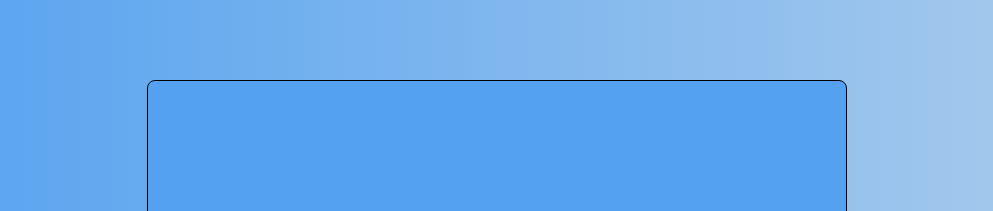
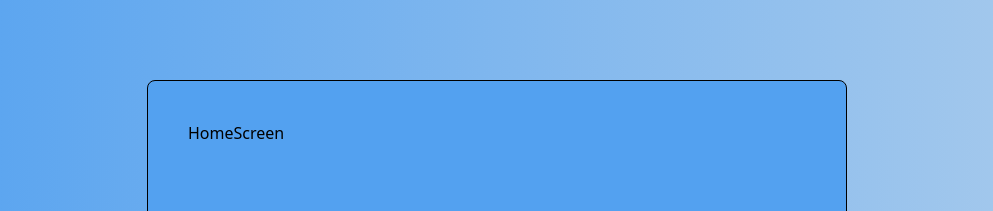
Before and after one commit to Stewie154/pokedex, a React (Create React App) app: page / in a window 1280 px wide. Shown: the top 211 px of the page, without its empty margins (143-1136 px from the left). Built offline with nearby package versions, Linux system fonts and the light colour scheme.

Commit message:
installed react-router-dom and set up routes for HomeScreen & PokemonScreen

```diff
--- a/package.json
+++ b/package.json
@@ -10,6 +10,7 @@
     "react": "^18.2.0",
     "react-dom": "^18.2.0",
     "react-redux": "^8.0.2",
+    "react-router-dom": "^6.3.0",
     "react-scripts": "5.0.1",
     "web-vitals": "^2.1.4"
   },
--- a/src/components/app/App.js
+++ b/src/components/app/App.js
@@ -1,9 +1,10 @@
 import React from 'react';
+import RouterComponent from '../router/RouterComponent';
 
 function App() {
 	return (
 		<div className="container w-full max-w-[700px] h-4/5 bg-primary p-10 mx-2 sm:mx-10 rounded-lg border-container" >
-
+			<RouterComponent/>
 		</div>
 	);
 }
--- /dev/null
+++ b/src/components/router/RouterComponent.js
@@ -0,0 +1,15 @@
+import React from 'react'
+import { Route, Routes, BrowserRouter as Router } from 'react-router-dom'
+import HomeScreen from '../../screens/home-screen/HomeScreen'
+import PokemonScreen from '../../screens/pokemon-screen/PokemonScreen'
+
+export default function RouterComponent() {
+	return (
+		<Router>
+			<Routes>
+				<Route path="/" element={<HomeScreen/>} />
+				<Route path="/:pokemon" element={<PokemonScreen/>} />
+			</Routes>
+		</Router>
+	)
+}
```
Also changed, not shown: 1 other file (tests, documents, lock files or other folders).
